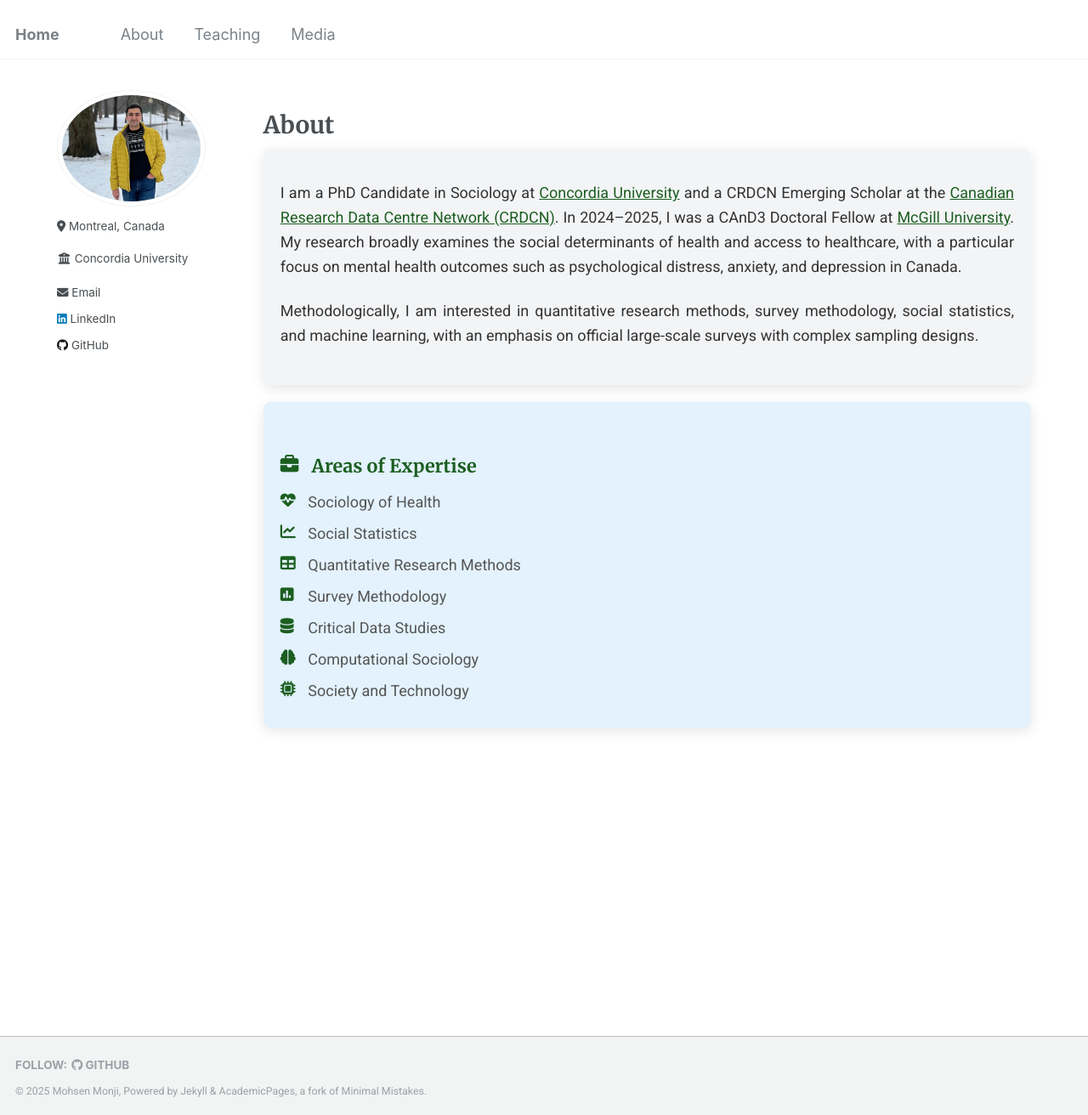
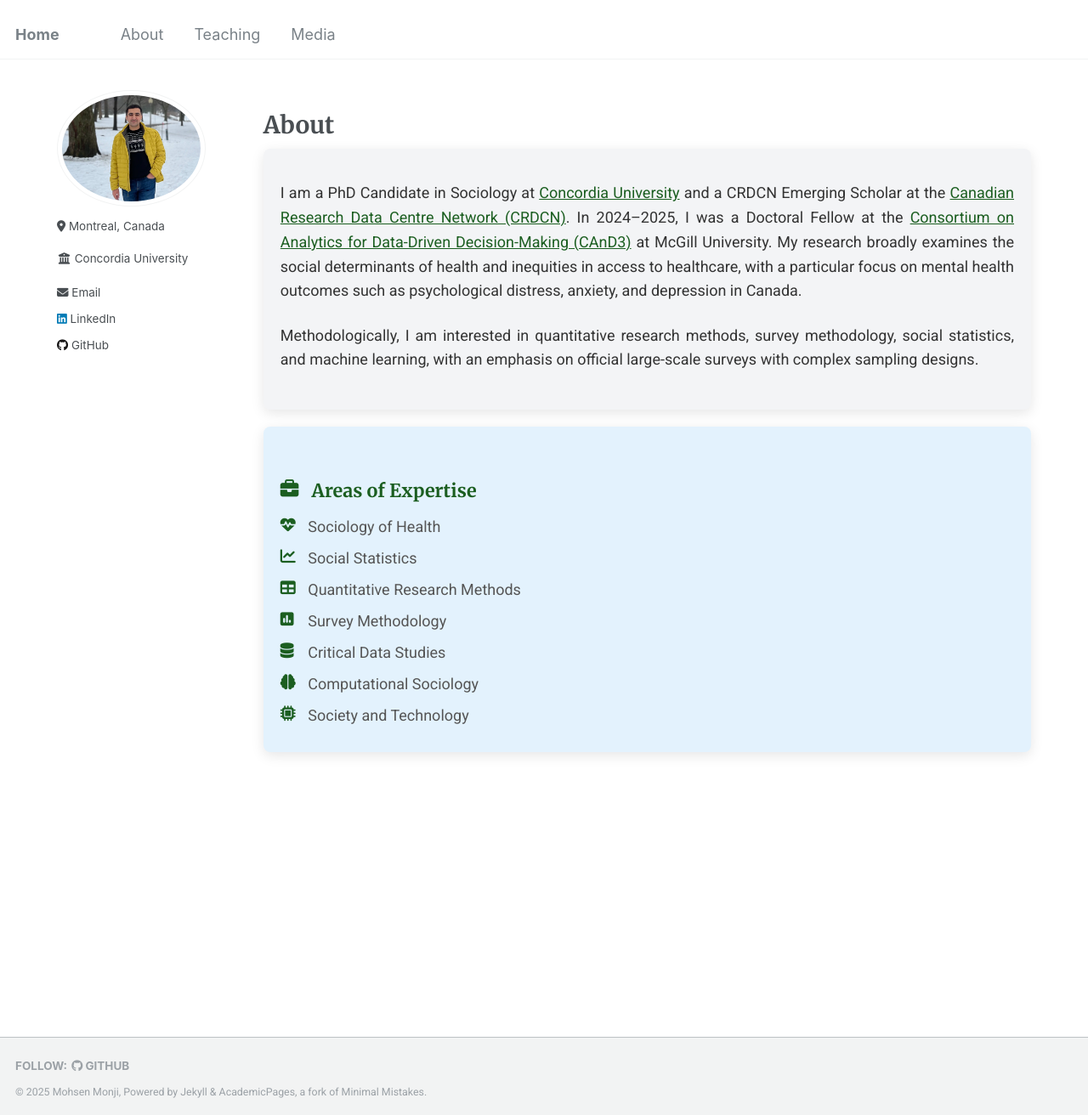
Before and after one commit to Mohsnmonji/mohsnmonji.github.io, a Jekyll site: the page built from about-me.md, in a window 1280 px wide and 1312 px high. Shown: the whole window at 85% size. Built offline with Jekyll 4.4.1, drawn with Linux system fonts in a browser that asks for light colours.

Commit message:
Update about-me.md

```diff
--- a/about-me.md
+++ b/about-me.md
@@ -89,10 +89,11 @@ author_profile: true
     <a href="https://www.concordia.ca/artsci/sociology-anthropology.html" target="_blank">Concordia University</a>
     and a CRDCN Emerging Scholar at the
     <a href="https://crdcn.ca" target="_blank">Canadian Research Data Centre Network (CRDCN)</a>.
-    In 2024–2025, I was a CAnD3 Doctoral Fellow at
-    <a href="https://www.mcgill.ca/cand3/our-people/fellows-2024-25" target="_blank">McGill University</a>.
+    In 2024–2025, I was a Doctoral Fellow at the
+    <a href="https://www.mcgill.ca/cand3/our-people/fellows-2024-25" target="_blank">Consortium on Analytics for Data-Driven Decision-Making (CAnD3)</a>
+    at McGill University.
     My research broadly examines the social determinants of health and
-    access to healthcare, with a particular focus on
+    inequities in access to healthcare, with a particular focus on
     mental health outcomes such as psychological distress, anxiety, and depression in Canada.
   </p>
   <p>
```
